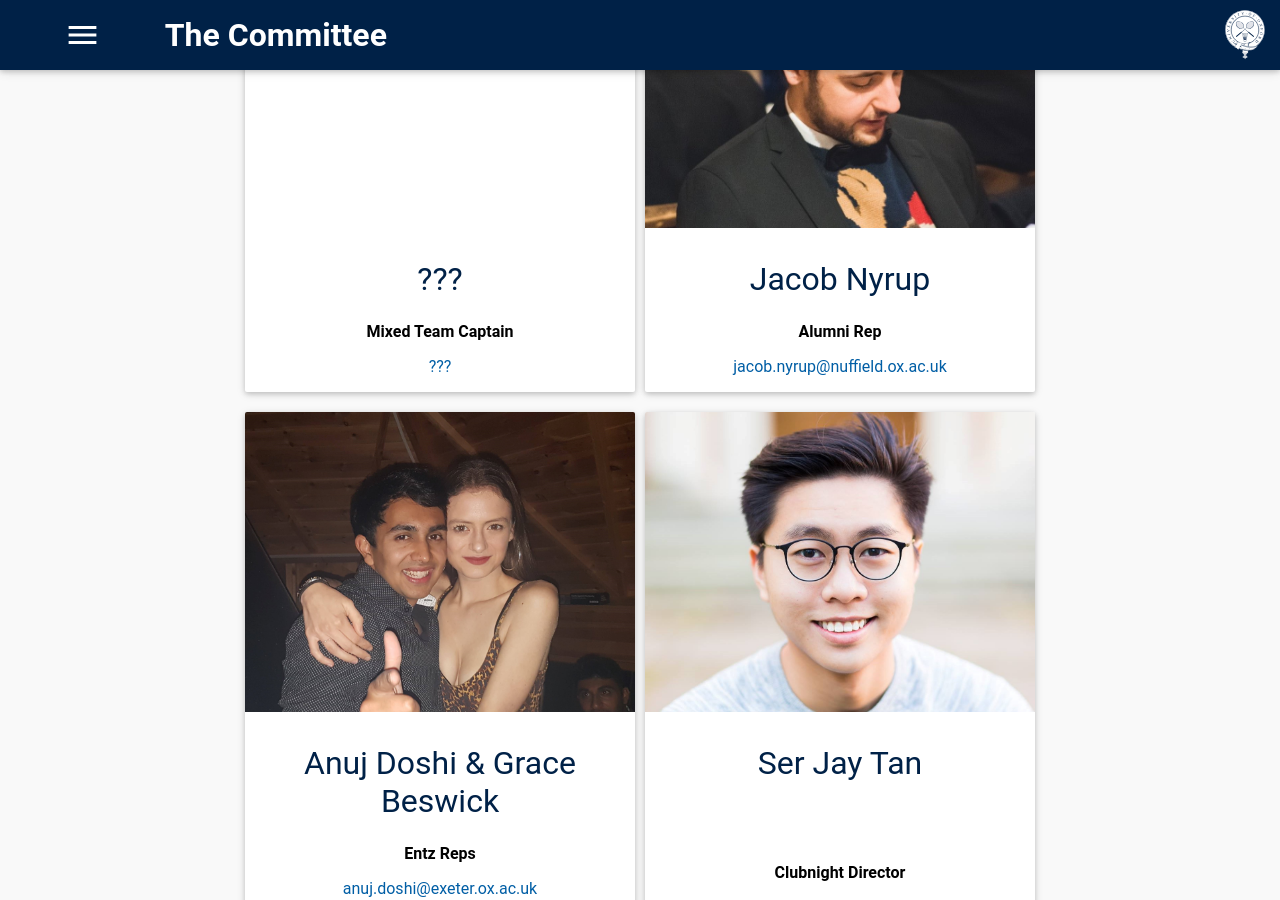
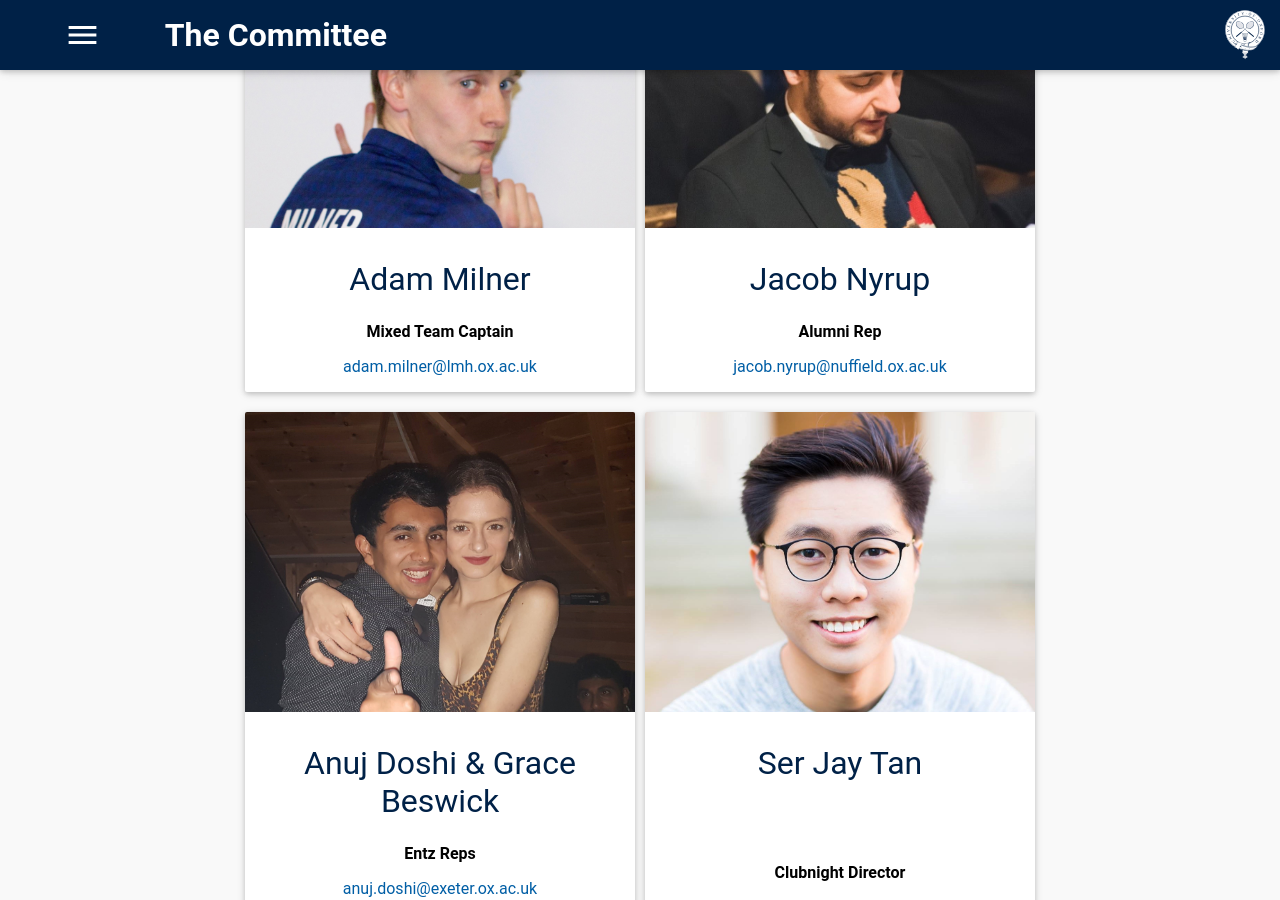
Before and after one commit to OUBaC/OUBaC.github.io, a Jekyll site: the page built from the-committee.html, in a window 1280 px wide and 900 px high, scrolled down 2270 px. Built offline with Jekyll 4.4.1, drawn with Linux system fonts in a browser that asks for light colours; some of the changed lines change nothing that is shown.

Commit message:
We have a mixed captain!

```diff
--- a/the-committee.html
+++ b/the-committee.html
@@ -58,10 +58,10 @@ I think I speak for the club when I say I love Tom Hadfield."
    photo: "/assets/the-committee/2018-2019/anuj.jpg"
 
  - role: Mixed Team Captain
-   name: ???
-   email: ???
-   comment:
-   photo:
+   name: Adam Milner
+   email: adam.milner@lmh.ox.ac.uk
+   comment: "Following his shock return to the club after a brief sabbatical in Singapore, the excessively \"northern\" Adam has wasted no time in returning to the heart of OUBaC power. With the mixed team facing an uphill battle to retain their spot in the top division, he will at least be able to regularly call upon the assistance of one member of the women's squad to fulfil the fixtures.<br><br>Known for his combativity on court and willingness to challenge a dodgy line call (and indeed make one), Adam will be a key player in M1s bid to retain both their BUCS premier league status and Varsity crown this season."
+   photo: "/assets/the-committee/2018-2019/adam.jpg"
 
  - role: Alumni Rep
    name: Jacob Nyrup
```
Also changed, not shown: assets/the-committee/2018-2019/adam.jpg (added).
